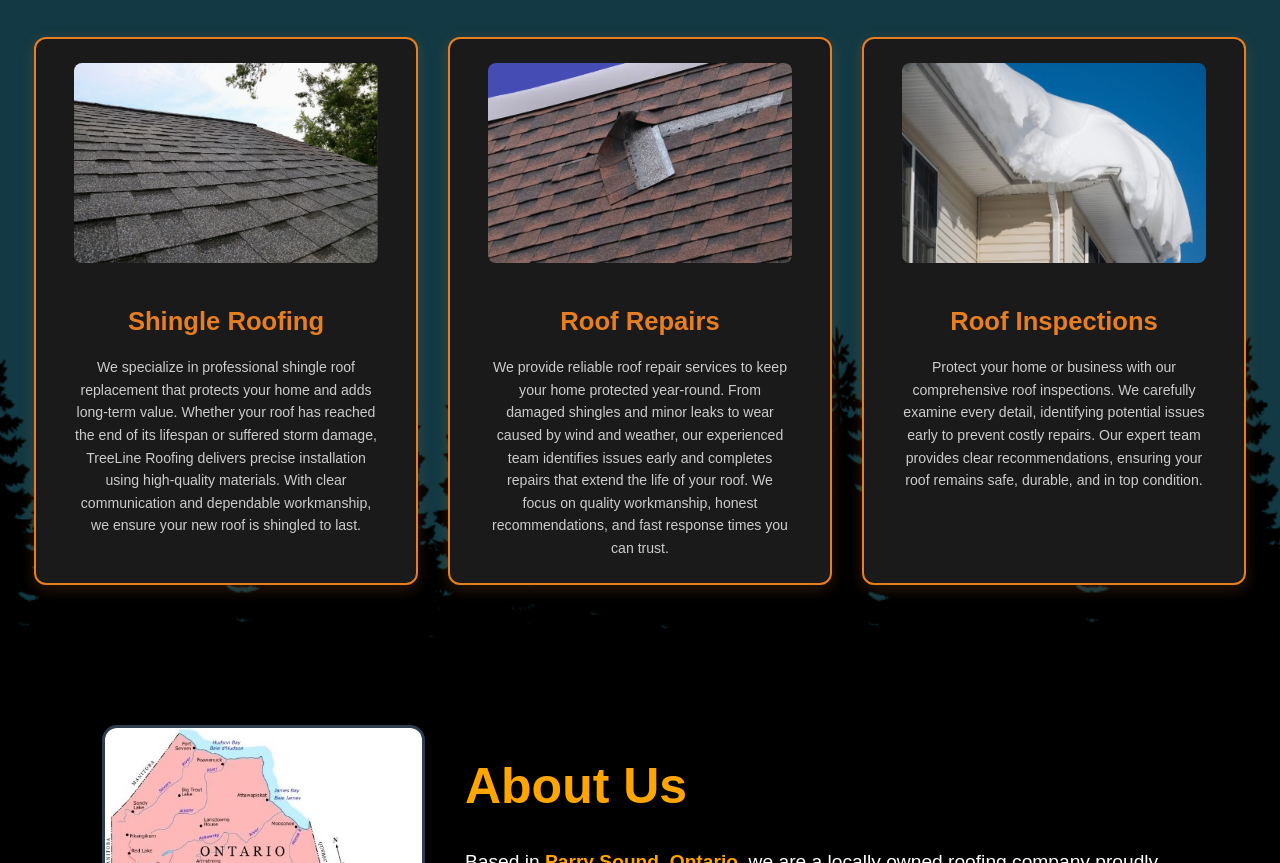
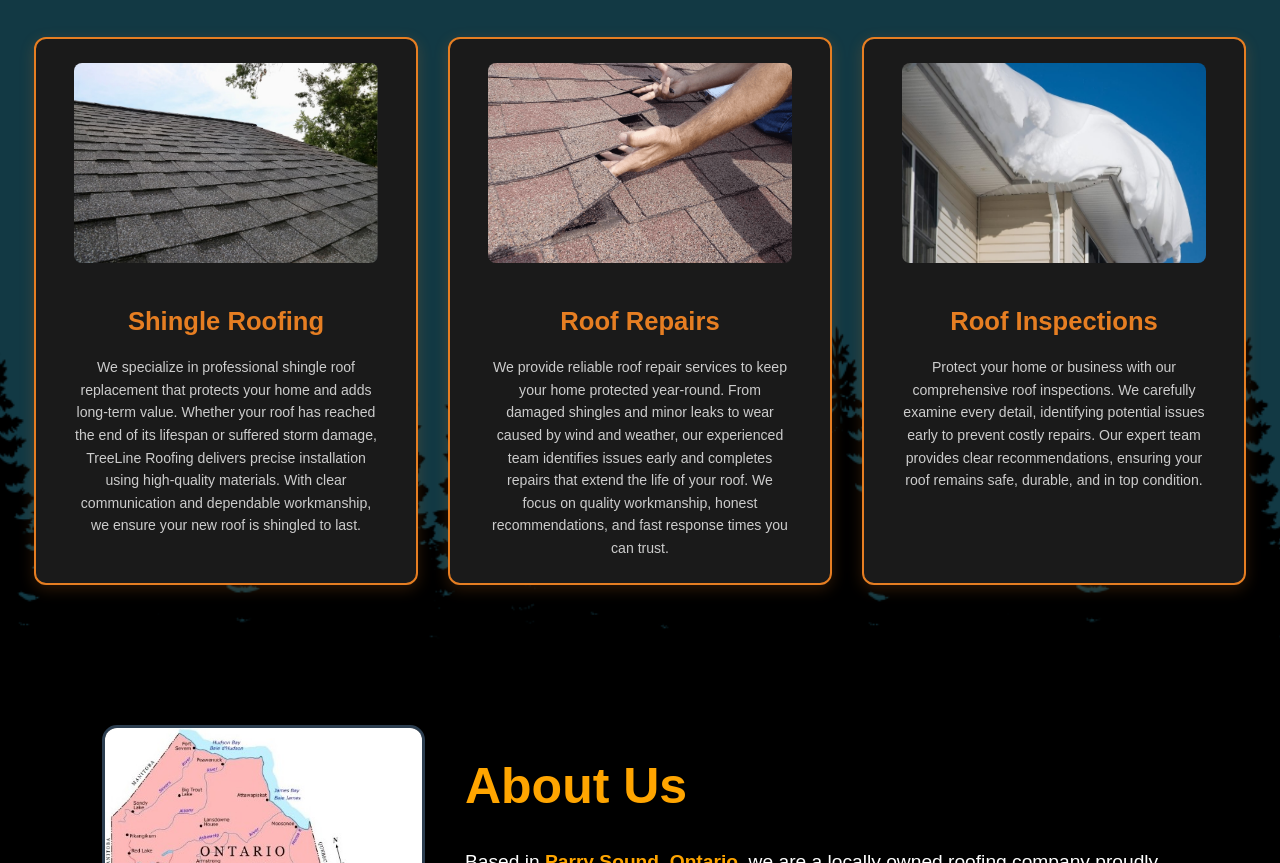
Before and after one commit to InnerPluto/TreeLineRoofing, a plain HTML site: page index.html in a window 1280 px wide. Shown: the part 961-1824 px from the top of the page. Drawn offline with Linux system fonts and the light colour scheme.

Commit message:
Update index.html

```diff
--- a/index.html
+++ b/index.html
@@ -40,7 +40,7 @@
                 <p>We specialize in professional shingle roof replacement that protects your home and adds long-term value. Whether your roof has reached the end of its lifespan or suffered storm damage, TreeLine Roofing delivers precise installation using high-quality materials. With clear communication and dependable workmanship, we ensure your new roof is shingled to last.</p>
             </div>
             <div class="card">
-                <img src="Images/Damaged-Roof.jpeg" alt="Roof Repairs" class="card-img">
+                <img src="Roof-Ins.png" alt="Roof Repairs" class="card-img">
                 <h3>Roof Repairs</h3>
                 <p>We provide reliable roof repair services to keep your home protected year-round. From damaged shingles and minor leaks to wear caused by wind and weather, our experienced team identifies issues early and completes repairs that extend the life of your roof. We focus on quality workmanship, honest recommendations, and fast response times you can trust.</p>
             </div>
```
